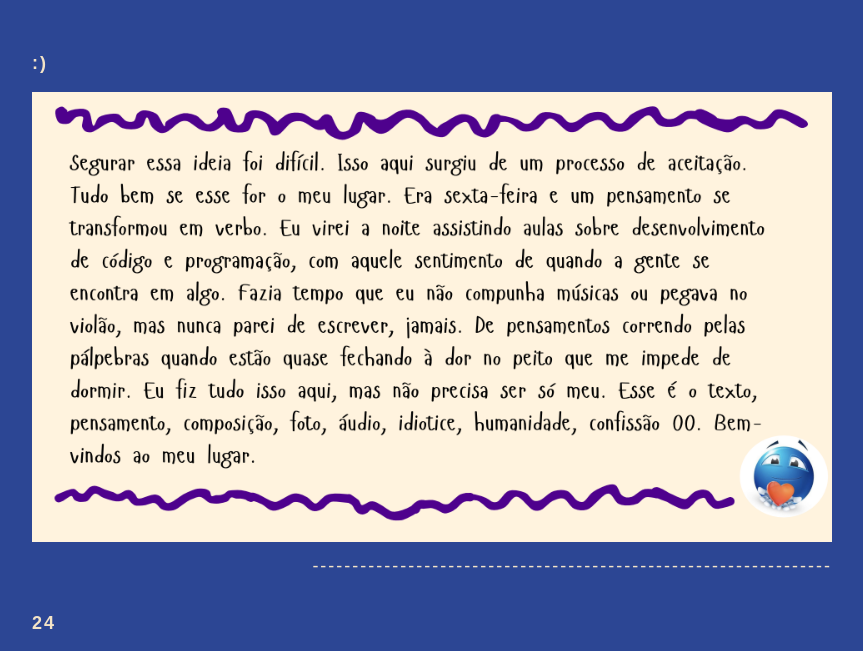
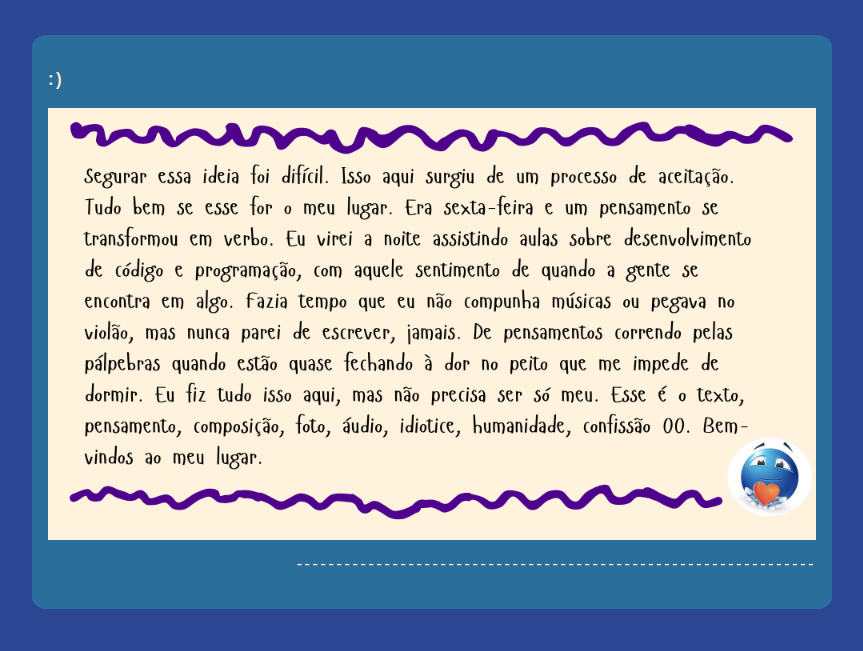
Before and after one commit to pedrohantequestt/pedro.txt, a plain HTML site: page index.html in a window 1280 px wide. Shown: the part 75-726 px from the top of the page, without its empty margins (208-1071 px from the left). Drawn offline with Linux system fonts and the light colour scheme; a web font is replaced by a local one.

Commit message:
Update home.css

```diff
--- a/home.css
+++ b/home.css
@@ -93,3 +93,10 @@ span{
 p{
     margin-top: 1.8%;
 }
+
+.div0{
+    margin-bottom: 5%;
+    background: #29a9a967;
+    padding: 2%;
+    border-radius: 2%;
+}
```
